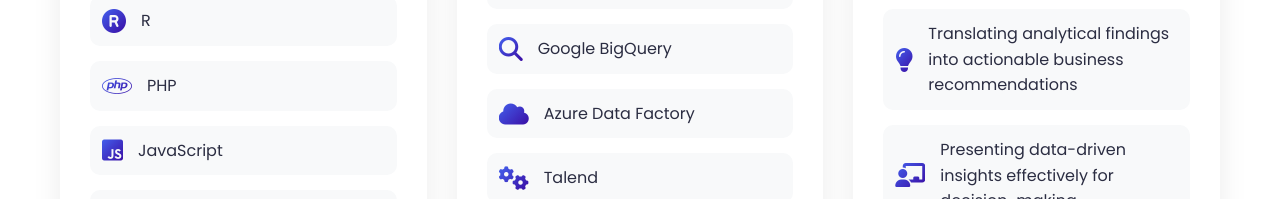
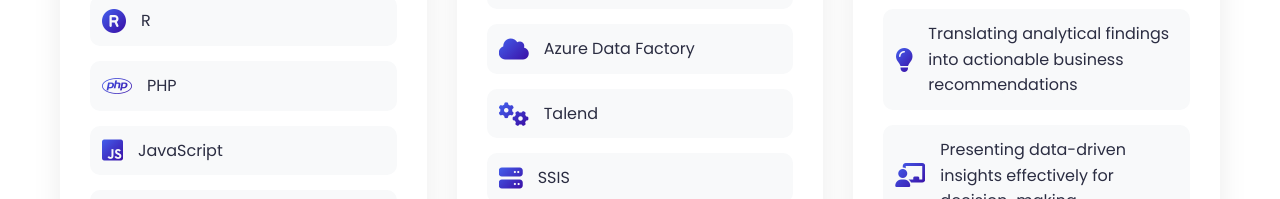
Before and after one commit to MakhloufiMahdi/portfolio, a plain HTML site: page skills.html in a window 1280 px wide. Shown: the part 1153-1352 px from the top of the page. Drawn offline with Linux system fonts and the light colour scheme.

Commit message:
Update skills.html

```diff
--- a/skills.html
+++ b/skills.html
@@ -561,10 +561,6 @@
                             <span>Google Sheets</span>
                         </li>
                         <li class="skill-item">
-                            <i class="fas fa-search"></i>
-                            <span>Google BigQuery</span>
-                        </li>
-                        <li class="skill-item">
                             <i class="fas fa-cloud"></i>
                             <span>Azure Data Factory</span>
                         </li>
@@ -742,4 +738,5 @@
         });
     </script>
 </body>
+
 </html>
```
